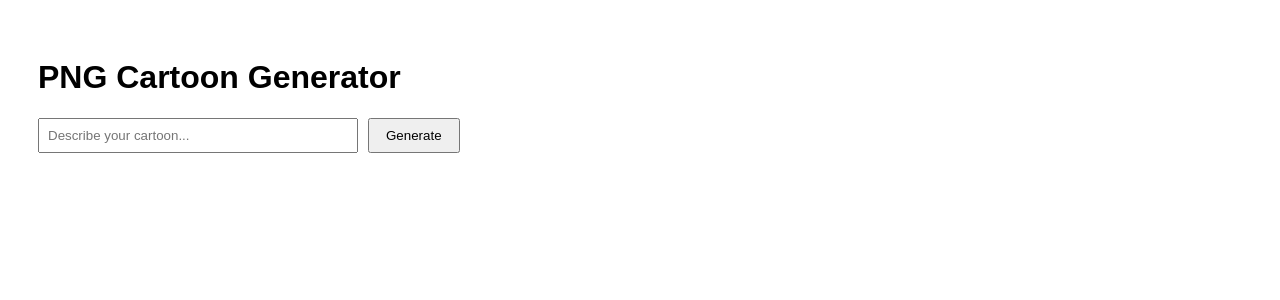
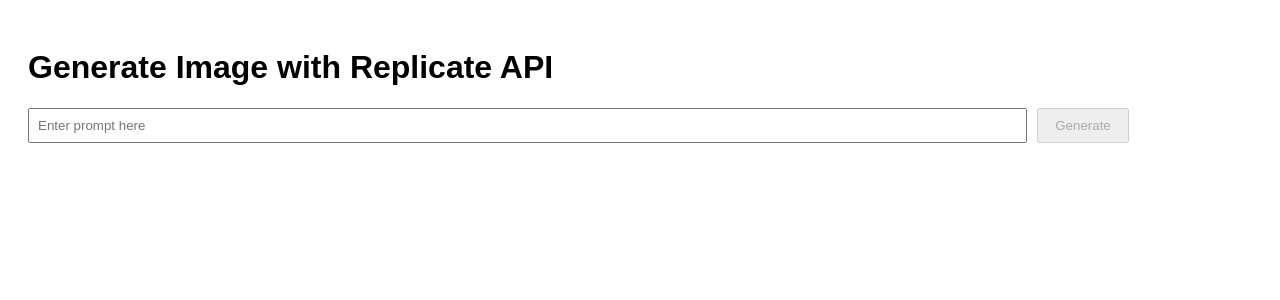
Before and after one commit to PintolDonovan6/Bilas-Ai, a Next.js app: page / in a window 1280 px wide. Shown: the top 300 px of the page. Built offline with nearby package versions, Linux system fonts and the light colour scheme.

Commit message:
Update index.js

```diff
--- a/pages/index.js
+++ b/pages/index.js
@@ -1,50 +1,52 @@
 import { useState } from 'react';
 
-export default function HomePage() {
+export default function Home() {
   const [prompt, setPrompt] = useState('');
   const [image, setImage] = useState(null);
   const [loading, setLoading] = useState(false);
+  const [error, setError] = useState(null);
 
-  const handleGenerate = async () => {
+  async function handleGenerate() {
     setLoading(true);
+    setError(null);
     setImage(null);
+
     try {
       const res = await fetch('/api/generate', {
         method: 'POST',
         headers: { 'Content-Type': 'application/json' },
         body: JSON.stringify({ prompt }),
       });
+
       const data = await res.json();
-      if (data.image) {
-        setImage(data.image);
-      } else {
-        alert(data.error || 'Something went wrong');
-      }
+      if (!res.ok) throw new Error(data.error || 'Failed to generate image');
+
+      setImage(data.image);
     } catch (err) {
-      alert('Failed to connect to the server.');
+      setError(err.message);
     }
     setLoading(false);
-  };
+  }
 
   return (
-    <div style={{ padding: 30, fontFamily: 'sans-serif' }}>
-      <h1>PNG Cartoon Generator</h1>
+    <main style={{ padding: 20, fontFamily: 'sans-serif' }}>
+      <h1>Generate Image with Replicate API</h1>
       <input
         type="text"
         value={prompt}
         onChange={(e) => setPrompt(e.target.value)}
-        placeholder="Describe your cartoon..."
-        style={{ width: '300px', padding: 8 }}
+        placeholder="Enter prompt here"
+        style={{ width: '80%', padding: '8px' }}
       />
-      <button onClick={handleGenerate} style={{ marginLeft: 10, padding: '8px 16px' }}>
-        Generate
+      <button onClick={handleGenerate} disabled={loading || !prompt} style={{ marginLeft: 10, padding: '8px 16px' }}>
+        {loading ? 'Generating...' : 'Generate'}
       </button>
-      {loading && <p>Generating image...</p>}
+      {error && <p style={{ color: 'red' }}>Error: {error}</p>}
       {image && (
         <div style={{ marginTop: 20 }}>
-          <img src={image} alt="Generated cartoon" width="512" height="512" />
+          <img src={image} alt="Generated" style={{ maxWidth: '100%', height: 'auto' }} />
         </div>
       )}
-    </div>
+    </main>
   );
 }
```
